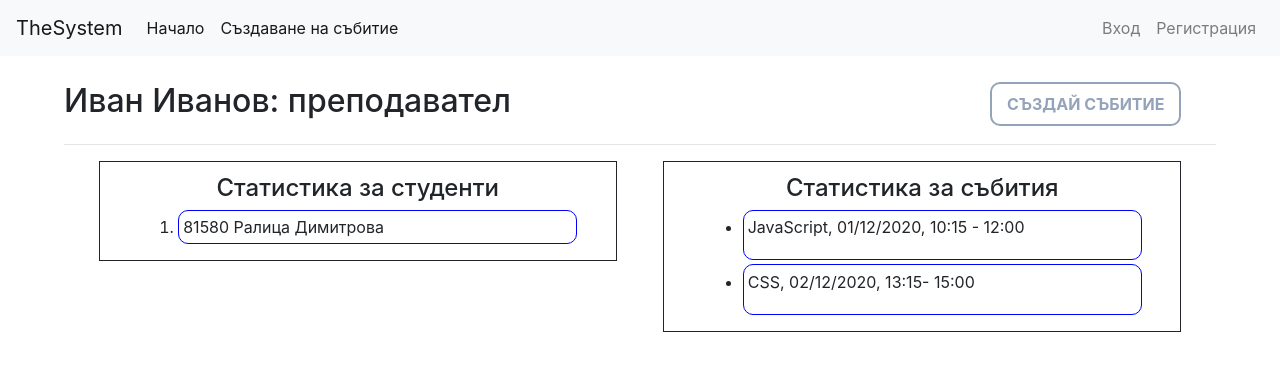
After one commit to nikolayynayydenov/web-technologies, a PHP site: page /app/Views/dashboard.php in a window 1280 px wide. The commit adds this page. Shown: the top 371 px of the page. Run offline with PHP 8.4, Linux system fonts and the light colour scheme.

Commit message:
added event.php, dashboard and registerEvent form

```diff
--- /dev/null
+++ b/app/Views/dashboard.php
@@ -0,0 +1,63 @@
+<!-- <!DOCTYPE html>
+<html lang="en">
+<head>
+    <meta charset="UTF-8">
+    <meta name="viewport" content="width=device-width, initial-scale=1.0">
+    <link rel="stylesheet" href="/dashboard.css">
+    <title>dashboard</title>
+</head>
+<body> -->
+
+<?php require_once('includes/header.php'); ?>
+<link rel="stylesheet" href="/dashboard.css">
+
+    <main onload="my_function()">
+        <h2 id="name">Иван Иванов: преподавател</h1>
+        <button onclick="window.location='registerEvent'" id="createEventBtn">
+            Създай събитие
+        </button>
+        <hr>
+
+        <section id="eventsStatistics">
+            <h4>
+                Статистика за събития
+            </h4>
+            <ul id="eventsList">
+                <li><p>JavaScript, 01/12/2020, 10:15 - 12:00</p>
+                    <div>
+                        <h5>Списък с присъствали студенти</h5>
+                        <ol>
+                            <li>81580 Ралица Димитрова</li>
+                            <li>81888 Николай Найденов</li>
+                        </ol>
+                    </div>
+                </li>
+
+                <li><p>CSS, 02/12/2020, 13:15- 15:00</p>
+                    <div>
+                        <h5>Списък с присъствали студенти</h5>
+                        <ol>
+                            <li>81888 Иван Иванов</li>
+                            <li>81555 Петя Тодорова</li>
+                        </ol>
+                    </div>
+                </li>
+            </ul>
+        </section>
+
+
+
+        <section id="studentsStatistics">
+            <h4>Статистика за студенти</h4>
+            <ol id="studentsList">
+                <li>81580 Ралица Димитрова</li>
+            </ol>
+        </section>
+
+
+    </main>
+
+    <script src="/dashboard.js"></script>
+
+</body>
+</html>
--- a/app/routes.php
+++ b/app/routes.php
@@ -21,5 +21,10 @@ $router->post('/event', 'EventsController@registerEvent_method');
 $router->get('/event/{id}', 'EventsController@show');
 $router->post('/event/{id}/import', 'EventsController@import');
 
+$router->get('/dashboard', 'UsersController@showDashboard');
+$router->post('/dashboard', 'UsersController@dashboard_method');
+
+$router->get('/registerEvent', 'UsersController@showRegisterEvent');
+$router->post('/registerEvent', 'UsersController@registerEvent_method');
 
 $router->fallback();
--- /dev/null
+++ b/public/dashboard.css
@@ -0,0 +1,88 @@
+main{
+    margin-left: 5%;
+    margin-right: 5%;
+    margin-top: 2%;
+    margin-bottom: 2%;
+}
+
+#name{
+    display: inline-block;
+}
+
+#createEventBtn{
+    display: inline-block;
+    float: right;
+    margin-right: 3%;
+    padding: 8px 15px;
+    background: white;
+    color: rgb(149, 163, 186);
+    text-transform: uppercase;
+    font-weight: bold;
+    border: 2px solid rgb(149, 163, 186);
+    border-radius: 10px;
+    outline: none;
+}
+
+#createEventBtn:hover{
+    color: white;
+    background: rgb(149, 163, 186);
+}
+
+#eventsStatistics{
+    display: inline-block;
+    width: 45%;
+    float: right;
+    margin-right: 3%;
+    padding-top: 1%;
+    text-align: center;
+    padding-left: 3%;
+    padding-right: 3%;
+    border: 1px solid;
+}
+
+
+#studentsStatistics{
+    display: inline-block;
+    width: 45%;
+    float: left;
+    margin-left: 3%;
+    padding-top: 1%;
+    text-align: center;
+    padding-left: 3%;
+    padding-right: 3%;
+    border: 1px solid;
+}
+
+
+#eventsStatistics li{
+    margin: 1%;
+    padding: 1%;
+    border: 1px solid blue;
+    border-radius: 10px;
+    text-align: left;
+}
+
+#eventsStatistics li:hover{
+    background: rgb(149, 163, 186);
+    text-decoration: underline;
+    color: white;
+}
+
+#eventsStatistics li div{
+    display: none;
+    background: red;
+}
+
+#studentsStatistics li{
+    margin: 1%;
+    padding: 1%;
+    border: 1px solid blue;
+    border-radius: 10px;
+    text-align: left;
+}
+
+#studentsStatistics li:hover{
+    background: rgb(149, 163, 186);
+    text-decoration: underline;
+    color:white;
+}
--- /dev/null
+++ b/public/dashboard.js
@@ -0,0 +1,21 @@
+// $(function(){
+//     var events = querySelectorAll('ul li');
+//     console.log(events);
+//     for(var i=0; i<events.length; i++){
+//         events[i].addEventListener('click', showStatistics(events[i]));
+//     }
+// });
+
+function my_function(){
+    var events = querySelectorAll('ul li');
+    console.log(events);
+    for(var i=0; i<events.length; i++){
+        events[i].addEventListener('click', showStatistics(events[i]));
+    }
+}
+
+function showStatistics(element){
+    var el = element.getElementBytagName('div');
+    console.log(el);
+    el.style.display = 'block';
+}
```
Also changed, not shown: app/Controllers/UsersController.php (+18 -0 lines), app/Models/DB.php (added, +15 -0 lines), app/Models/Event.php (+140 -0 lines), app/Models/config.ini (added, +7 -0 lines), app/Views/DB.php (added, +15 -0 lines), app/Views/registerEvent.php (added, +65 -0 lines), public/registerEvent.css (added, +54 -0 lines).
